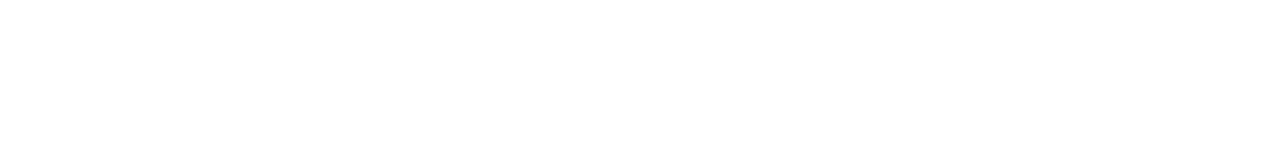
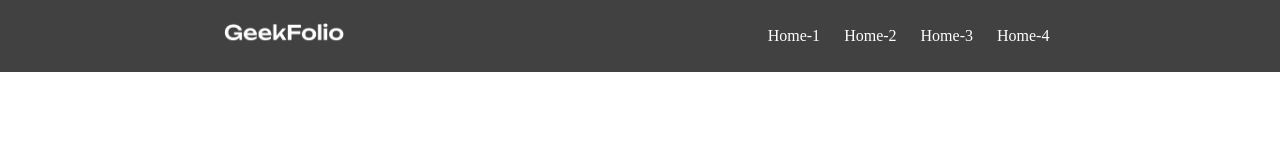
Before and after one commit to AsadFahimTEC/digital-products-test, a plain HTML site: page index.html in a window 1280 px wide. Drawn offline with Linux system fonts and the light colour scheme.

Commit message:
navbar added

```diff
--- a/index.html
+++ b/index.html
@@ -3,9 +3,35 @@
 <head>
     <meta charset="UTF-8">
     <meta name="viewport" content="width=device-width, initial-scale=1.0">
+    <link rel="stylesheet" href="style.css">
     <title>Digital Products Test</title>
 </head>
 <body>
 
+    <header>
+        <nav>
+            <div class="menu-container">
+                <div class="photo">
+                    <img class="logo-photo" src="/logo/logo-light.png" alt="">
+                </div>
+                <div class="menus">
+                    <li class="item">Home-1</li>
+                    <li class="item">Home-2</li>
+                    <li class="item">Home-3</li>
+                    <li class="item">Home-4</li>
+                </div>
+            </div>
+        </nav>
+
+    </header>
+
+    <main>
+
+    </main>
+
+    <footer>
+
+    </footer>
+
 </body>
 </html>
--- a/style.css
+++ b/style.css
@@ -0,0 +1,28 @@
+*{
+    margin: 0;
+    padding: 0;
+}
+
+.menu-container{
+    background-color: #424141;
+    padding: 20px;
+    color: white;
+    display: flex;
+    justify-content: space-around;
+    align-items: center;
+    list-style: none;
+}
+
+.menus{
+    display: flex;
+}
+
+.logo-photo{
+    width: 120px;
+}
+
+.item{
+    margin-left: 10px;
+    padding: 7px;
+    font-style: 18px;
+}
```
